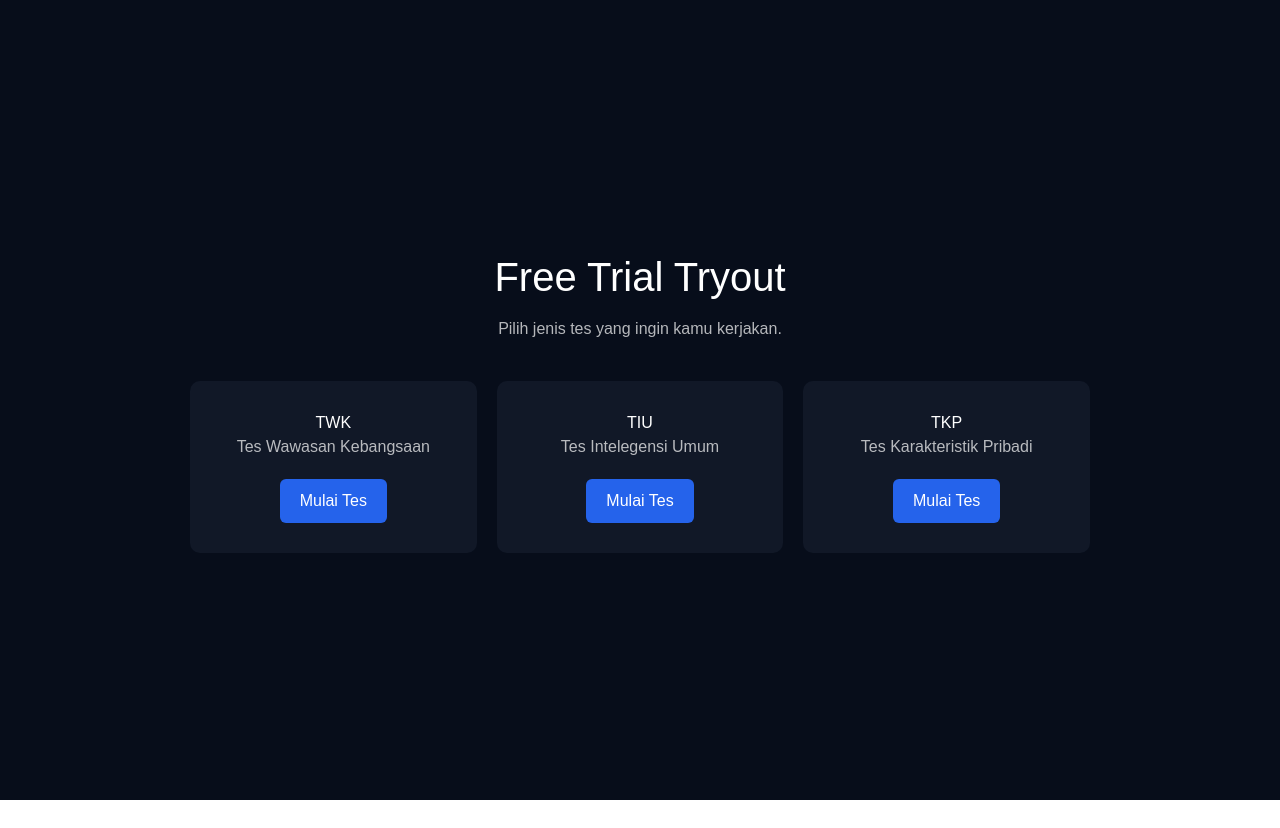
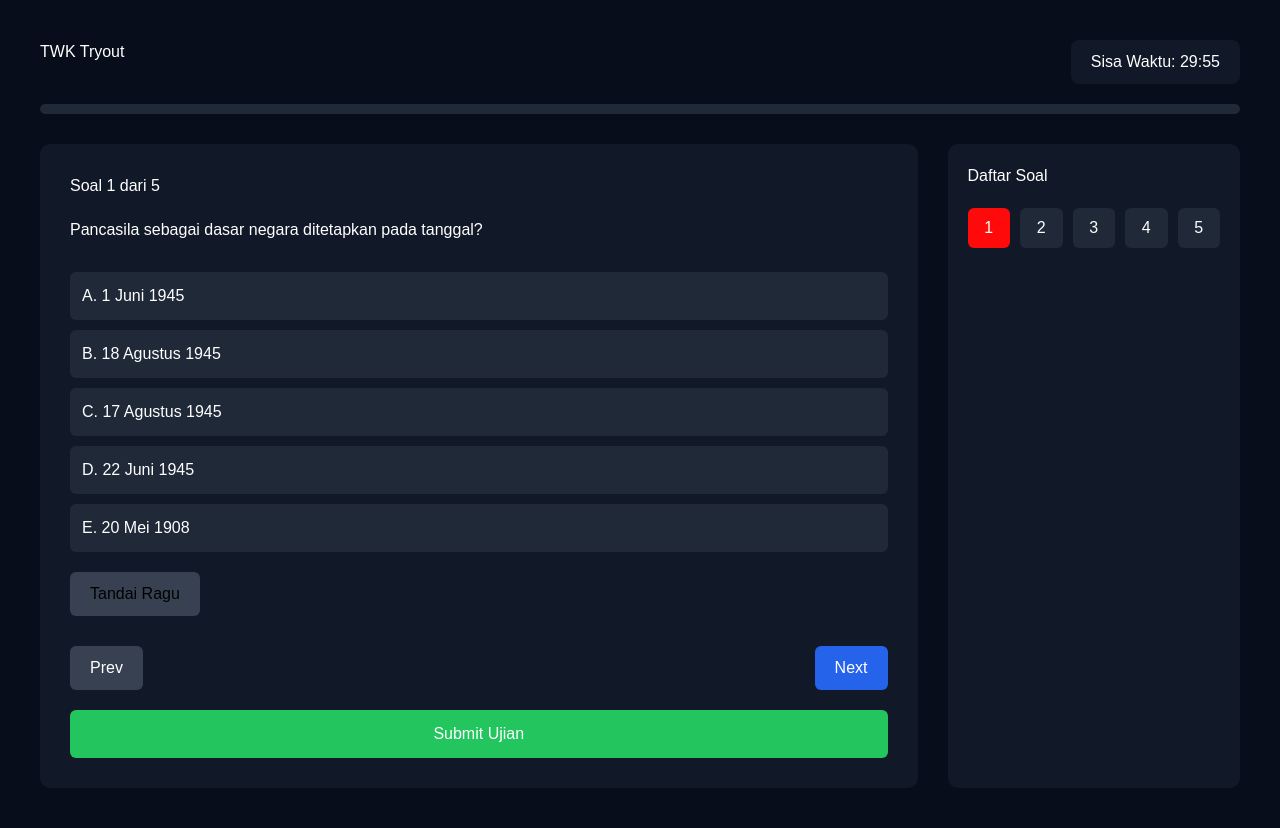
Before and after one commit to CPNSPath/cpnspath, a Next.js app: page /tryout in a window 1280 px wide. Before the commit the page ends 800 px from the top, so only its background shows below. Built offline with nearby package versions, Linux system fonts and the light colour scheme.

Commit message:
update soal

```diff
--- a/src/app/page.js
+++ b/src/app/page.js
@@ -70,7 +70,7 @@ color:"white",
 fontSize:"16px",
 cursor:"pointer"
 }}>
-Lihat Paket Tryout
+Beli Paket
 </button>
 
 </Link>
--- a/src/app/tryout/page.js
+++ b/src/app/tryout/page.js
@@ -1,8 +1,177 @@
 "use client"
 
-import Link from "next/link"
+import { useState, useEffect } from "react"
+import { supabase } from "@/lib/supabase"
 
-export default function Tryout(){
+const questions = [
+{
+id:1,
+question:"Pancasila sebagai dasar negara ditetapkan pada tanggal?",
+options:[
+"1 Juni 1945",
+"18 Agustus 1945",
+"17 Agustus 1945",
+"22 Juni 1945",
+"20 Mei 1908"
+],
+answer:"18 Agustus 1945"
+},
+{
+id:2,
+question:"Semboyan negara Indonesia adalah?",
+options:[
+"Tut Wuri Handayani",
+"Bhinneka Tunggal Ika",
+"Garuda Pancasila",
+"Satyameva Jayate",
+"NKRI Harga Mati"
+],
+answer:"Bhinneka Tunggal Ika"
+},
+{
+id:3,
+question:"Tujuan negara menurut Pembukaan UUD 1945 adalah?",
+options:[
+"Melindungi segenap bangsa Indonesia",
+"Meningkatkan ekonomi negara",
+"Memperkuat militer",
+"Menguasai SDA",
+"Memperluas wilayah"
+],
+answer:"Melindungi segenap bangsa Indonesia"
+},
+{
+id:4,
+question:"Lambang negara Indonesia adalah?",
+options:[
+"Bintang",
+"Garuda Pancasila",
+"Burung Rajawali",
+"Elang Jawa",
+"Burung Merpati"
+],
+answer:"Garuda Pancasila"
+},
+{
+id:5,
+question:"UUD 1945 disahkan pada tanggal?",
+options:[
+"17 Agustus 1945",
+"18 Agustus 1945",
+"1 Juni 1945",
+"22 Juni 1945",
+"20 Mei 1908"
+],
+answer:"18 Agustus 1945"
+}
+]
+
+export default function TWK(){
+
+const [current,setCurrent] = useState(0)
+const [answers,setAnswers] = useState({})
+const [doubt,setDoubt] = useState({})
+const [time,setTime] = useState(1800)
+
+const question = questions[current]
+
+function selectAnswer(opt){
+
+setAnswers({
+...answers,
+[question.id]:opt
+})
+
+}
+
+function toggleDoubt(){
+
+setDoubt({
+...doubt,
+[question.id]:!doubt[question.id]
+})
+
+}
+
+function next(){
+if(current < questions.length-1){
+setCurrent(current+1)
+}
+}
+
+function prev(){
+if(current > 0){
+setCurrent(current-1)
+}
+}
+
+useEffect(()=>{
+
+const timer = setInterval(()=>{
+
+setTime(prev=>{
+
+if(prev<=1){
+clearInterval(timer)
+alert("Waktu habis")
+return 0
+}
+
+return prev-1
+
+})
+
+},1000)
+
+return ()=>clearInterval(timer)
+
+},[])
+
+function calculateScore(){
+
+let correct = 0
+
+questions.forEach(q=>{
+if(answers[q.id] === q.answer){
+correct++
+}
+})
+
+return correct
+
+}
+
+async function submitExam(){
+
+const score = calculateScore()
+
+const name = prompt("Masukkan nama kamu")
+
+if(!name) return
+
+const {error} = await supabase
+.from("results")
+.insert([
+{
+name:name,
+score:score
+}
+])
+
+if(error){
+alert("Gagal menyimpan skor")
+return
+}
+
+alert("Skor kamu: "+score)
+
+}
+
+const minutes = Math.floor(time/60)
+const seconds = time % 60
+
+const answeredCount = Object.keys(answers).length
+const progress = (answeredCount/questions.length)*100
 
 return(
 
@@ -11,131 +180,221 @@ minHeight:"100vh",
 background:"#070d1a",
 color:"white",
 fontFamily:"Arial",
-display:"flex",
-justifyContent:"center",
-alignItems:"center"
+padding:"40px"
 }}>
 
-<div style={{maxWidth:"900px",width:"100%"}}>
+<div style={{maxWidth:"1200px",margin:"auto"}}>
 
-<h1 style={{
-fontSize:"40px",
-marginBottom:"10px",
-textAlign:"center"
+<div style={{
+display:"flex",
+justifyContent:"space-between",
+marginBottom:"20px"
 }}>
-Free Trial Tryout
-</h1>
 
-<p style={{
-opacity:0.7,
-marginBottom:"40px",
-textAlign:"center"
+<h2>TWK Tryout</h2>
+
+<div style={{
+background:"#111827",
+padding:"10px 20px",
+borderRadius:"8px"
 }}>
-Pilih jenis tes yang ingin kamu kerjakan.
-</p>
+Sisa Waktu: {minutes}:{seconds.toString().padStart(2,"0")}
+</div>
+
+</div>
+
+<div style={{
+height:"10px",
+background:"#1f2937",
+borderRadius:"6px",
+marginBottom:"30px"
+}}>
+
+<div style={{
+width:`${progress}%`,
+height:"10px",
+background:"#2563eb",
+borderRadius:"6px"
+}}/>
+
+</div>
 
 <div style={{
 display:"grid",
-gridTemplateColumns:"repeat(3,1fr)",
-gap:"20px"
+gridTemplateColumns:"3fr 1fr",
+gap:"30px"
 }}>
-
-{/* TWK */}
 
 <div style={{
 background:"#111827",
 padding:"30px",
-borderRadius:"10px",
-textAlign:"center"
+borderRadius:"10px"
 }}>
 
-<h2>TWK</h2>
+<div style={{marginBottom:"20px"}}>
+Soal {current+1} dari {questions.length}
+</div>
 
-<p style={{opacity:0.7}}>
-Tes Wawasan Kebangsaan
-</p>
+<h2 style={{marginBottom:"30px"}}>
+{question.question}
+</h2>
 
-<Link href="/tryout/twk">
+<div style={{
+display:"flex",
+flexDirection:"column",
+gap:"10px"
+}}>
 
-<button style={{
+{question.options.map((opt,i)=>{
+
+const selected = answers[question.id] === opt
+
+return(
+
+<button
+key={i}
+onClick={()=>selectAnswer(opt)}
+style={{
+padding:"12px",
+textAlign:"left",
+background:selected ? "#2563eb" : "#1f2937",
+border:"none",
+borderRadius:"6px",
+color:"white",
+cursor:"pointer"
+}}
+>
+
+{String.fromCharCode(65+i)}. {opt}
+
+</button>
+
+)
+
+})}
+
+</div>
+
+<button
+onClick={toggleDoubt}
+style={{
 marginTop:"20px",
+padding:"10px 20px",
+background:doubt[question.id] ? "#facc15" : "#374151",
+border:"none",
+borderRadius:"6px",
+color:"black",
+cursor:"pointer"
+}}
+>
+{doubt[question.id] ? "Ragu ✓" : "Tandai Ragu"}
+</button>
+
+<div style={{
+display:"flex",
+justifyContent:"space-between",
+marginTop:"30px"
+}}>
+
+<button
+onClick={prev}
+style={{
+padding:"10px 20px",
+background:"#374151",
+border:"none",
+borderRadius:"6px",
+color:"white"
+}}
+>
+Prev
+</button>
+
+<button
+onClick={next}
+style={{
 padding:"10px 20px",
 background:"#2563eb",
 border:"none",
 borderRadius:"6px",
-color:"white",
-cursor:"pointer"
-}}>
-Mulai Tes
+color:"white"
+}}
+>
+Next
 </button>
-
-</Link>
 
 </div>
 
-{/* TIU */}
+<button
+onClick={submitExam}
+style={{
+marginTop:"20px",
+width:"100%",
+padding:"12px",
+background:"#22c55e",
+border:"none",
+borderRadius:"6px",
+color:"white",
+fontSize:"16px",
+cursor:"pointer"
+}}
+>
+Submit Ujian
+</button>
+
+</div>
 
 <div style={{
 background:"#111827",
-padding:"30px",
-borderRadius:"10px",
-textAlign:"center"
+padding:"20px",
+borderRadius:"10px"
 }}>
 
-<h2>TIU</h2>
+<h3 style={{marginBottom:"20px"}}>
+Daftar Soal
+</h3>
 
-<p style={{opacity:0.7}}>
-Tes Intelegensi Umum
-</p>
+<div style={{
+display:"grid",
+gridTemplateColumns:"repeat(5,1fr)",
+gap:"10px"
+}}>
 
-<Link href="/tryout/tiu">
+{questions.map((q,index)=>{
 
-<button style={{
-marginTop:"20px",
-padding:"10px 20px",
-background:"#2563eb",
+const answered = answers[q.id]
+const ragu = doubt[q.id]
+const active = index === current
+
+let color = "#1f2937"
+
+if(answered) color = "#06dc5b"
+if(ragu) color = "#facc15"
+if(active) color = "#ff0a0a"
+
+return(
+
+<button
+key={q.id}
+onClick={()=>setCurrent(index)}
+style={{
+height:"40px",
+background:color,
 border:"none",
 borderRadius:"6px",
 color:"white",
 cursor:"pointer"
-}}>
-Mulai Tes
+}}
+>
+
+{index+1}
+
 </button>
 
-</Link>
+)
+
+})}
 
 </div>
-
-{/* TKP */}
-
-<div style={{
-background:"#111827",
-padding:"30px",
-borderRadius:"10px",
-textAlign:"center"
-}}>
-
-<h2>TKP</h2>
-
-<p style={{opacity:0.7}}>
-Tes Karakteristik Pribadi
-</p>
-
-<Link href="/tryout/tkp">
-
-<button style={{
-marginTop:"20px",
-padding:"10px 20px",
-background:"#2563eb",
-border:"none",
-borderRadius:"6px",
-color:"white",
-cursor:"pointer"
-}}>
-Mulai Tes
-</button>
-
-</Link>
 
 </div>
 
--- a/src/app/tryout/twk/page.js
+++ b/src/app/tryout/twk/page.js
@@ -39,7 +39,7 @@ border:"none",
 borderRadius:"6px",
 color:"white"
 }}>
-Sikat!
+Mulai
 </button>
 
 </Link>
```
